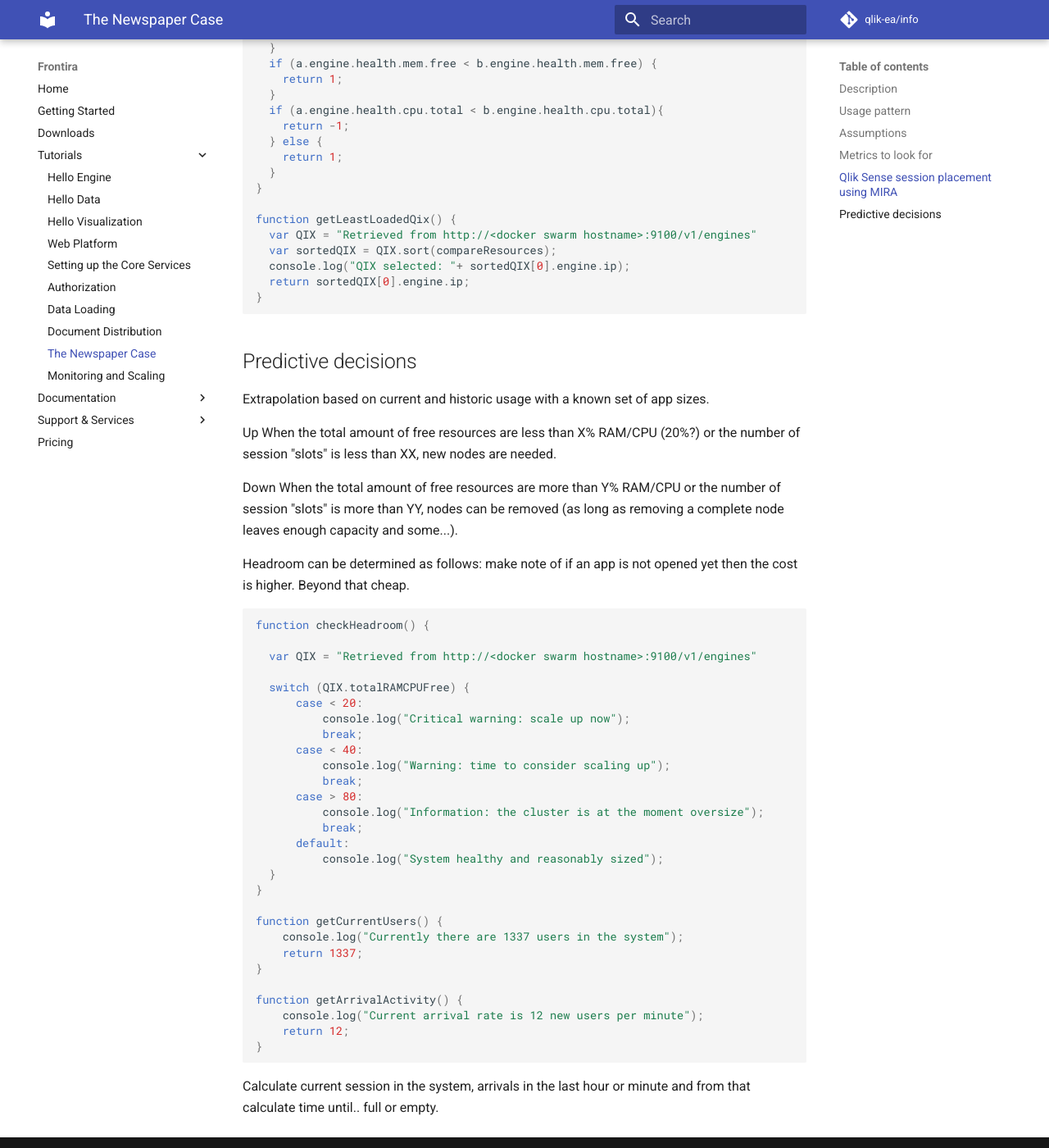
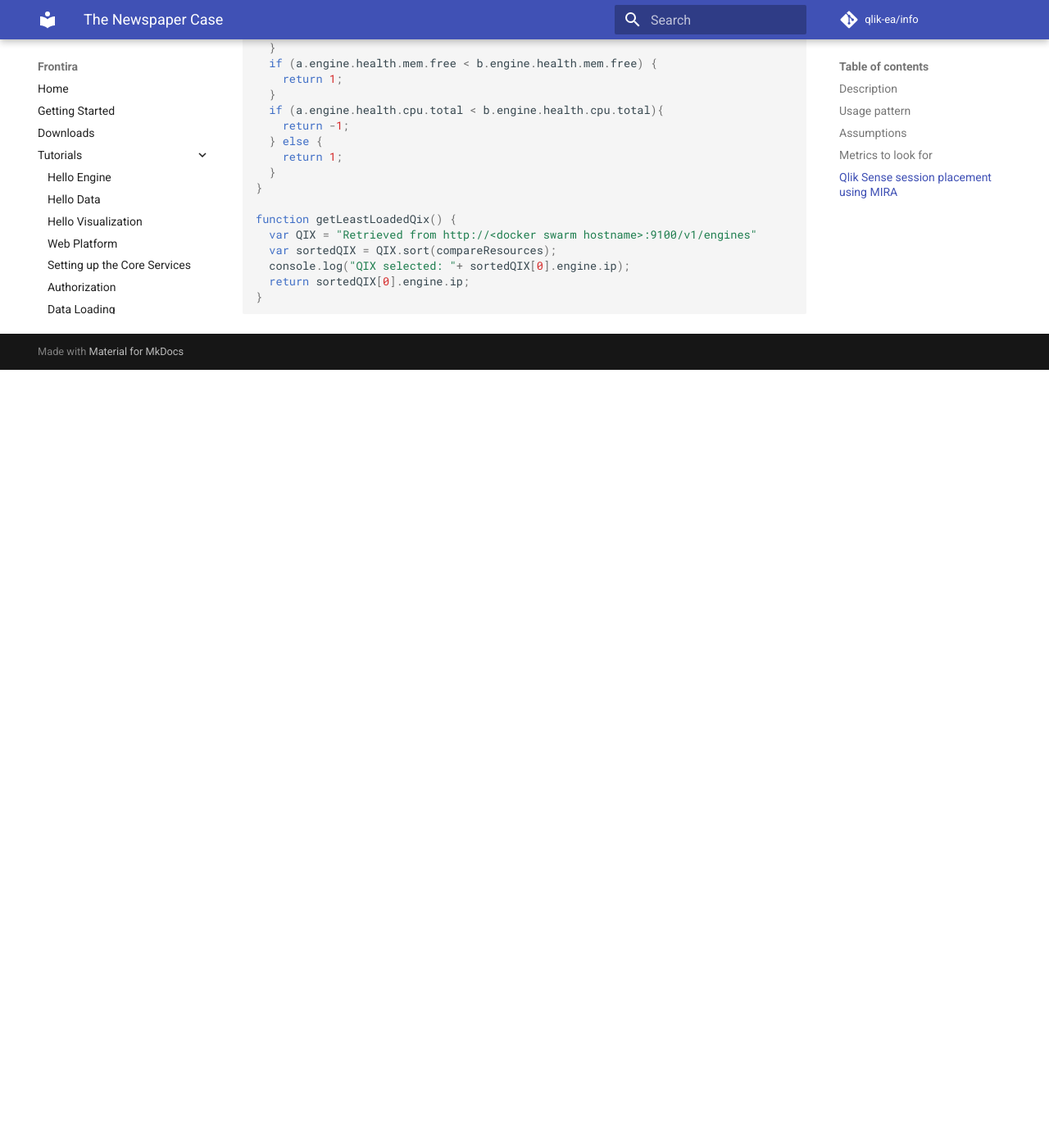
Before and after one commit to qlik-oss/core-website, an MkDocs documentation site: the page built from docs/tutorials/newspaper.md, in a window 1280 px wide and 1400 px high, scrolled down 1858 px. Shown: the whole window at 82% size. Built offline with MkDocs 1.6.1 and Material for MkDocs 9.7.7, drawn with Linux system fonts in a browser that asks for light colours; comment, search, counter and statistics services are not loaded; old or Windows-style settings are respelled for this version of MkDocs; after the commit the page ends 2309 px from its top, so only the background shows below that.

Commit message:
Removed the predictive from version 1

````diff
--- a/docs/tutorials/newspaper.md
+++ b/docs/tutorials/newspaper.md
@@ -94,54 +94,3 @@ function getLeastLoadedQix() {
   return sortedQIX[0].engine.ip;
 }
 ```
-
-## Predictive decisions
-
-Extrapolation based on current and historic usage with a known set of app sizes.
-
-Up
-When the total amount of free resources are less than X% RAM/CPU (20%?) or
-the number of session "slots" is less than XX, new nodes are needed.
-
-Down
-When the total amount of free resources are more than Y% RAM/CPU or the number
-of session "slots" is more than YY, nodes can be removed (as long as removing
-a complete node leaves enough capacity and some...).
-
-Headroom can be determined as follows:
-make note of if an app is not opened yet then the cost is higher. Beyond that
-cheap.
-
-```javascript
-function checkHeadroom() {
-
-  var QIX = "Retrieved from http://<docker swarm hostname>:9100/v1/engines"
-
-  switch (QIX.totalRAMCPUFree) {
-      case < 20:
-          console.log("Critical warning: scale up now");
-          break;
-      case < 40:
-          console.log("Warning: time to consider scaling up");
-          break;
-      case > 80:
-          console.log("Information: the cluster is at the moment oversize");
-          break;
-      default:
-          console.log("System healthy and reasonably sized");
-  }
-}
-
-function getCurrentUsers() {
-    console.log("Currently there are 1337 users in the system");
-    return 1337;
-}
-
-function getArrivalActivity() {
-    console.log("Current arrival rate is 12 new users per minute");
-    return 12;
-}
-```
-
-Calculate current session in the system, arrivals in the last hour or
-minute and from that calculate time until.. full or empty.
````
